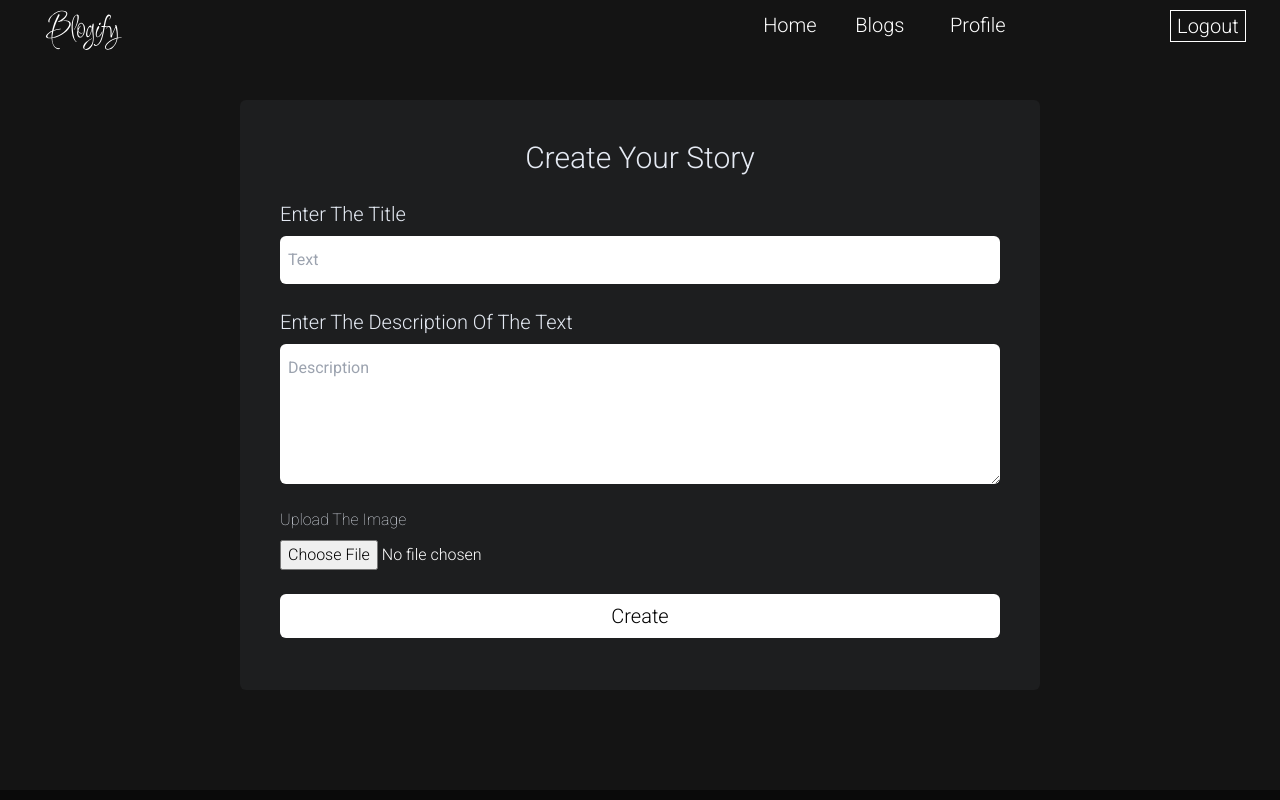
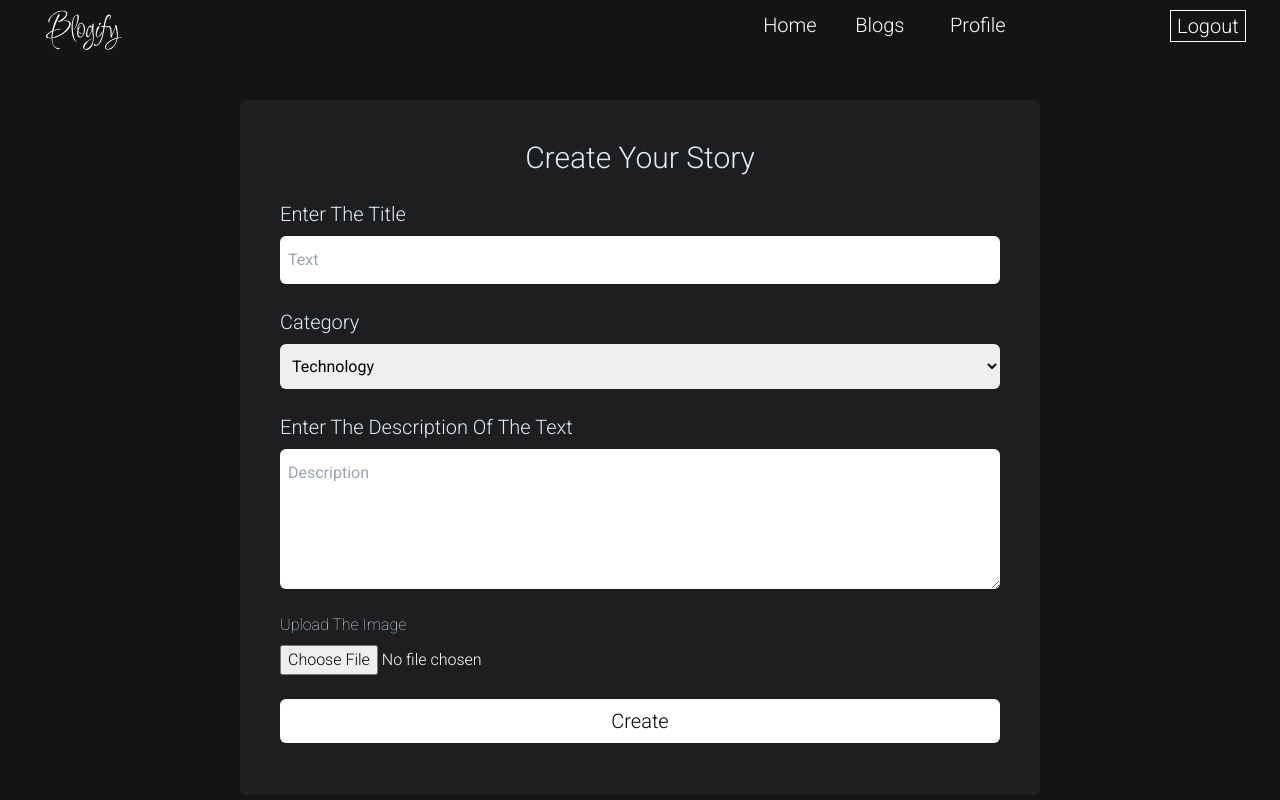
Before and after one commit to Asif-28/Blogify, a Next.js app: page /myBlogs in a window 1280 px wide. Shown: the top 800 px of the page. Built offline with nearby package versions, Linux system fonts and the light colour scheme; no server answers; sample sign-in values are in the browser's storage.

Commit message:
new section on createblogs added & fixed the minore issues

```diff
--- a/models/blogArticle.js
+++ b/models/blogArticle.js
@@ -20,6 +20,10 @@ const BlogSchema = new Schema({
     type: String,
     required: true,
   },
+  category: {
+    type: String,
+    required: true,
+  },
 });
 
 // Create the model from the schema
--- a/src/comp/Footer.jsx
+++ b/src/comp/Footer.jsx
@@ -6,24 +6,42 @@ const Footer = () => {
     <div className="bg-[#0a0a0a] min-h-[10rem] ">
       <div className="footer sm:flex max-w-[1280px] mx-auto sm:py-6 py-4 pl-4  ">
         <div className="flex-1 flex flex-col gap-1 cursor-pointer mb-4 sm:mb-0">
-          <h2 className="text-xl sm:mb-2">Help</h2>
-          <h3 className="font-light">Help Center</h3>
-          <h3 className="font-light">Read terms and Condition</h3>
+          <h2 className="text-xl sm:mb-2 cursor-pointer hover:text-[#009191]">
+            Help
+          </h2>
+          <h3 className="font-light cursor-pointer hover:text-[#009191]">
+            Help Center
+          </h3>
+          <h3 className="font-light cursor-pointer hover:text-[#009191]">
+            Read terms and Condition
+          </h3>
         </div>
         <div className="flex-1 flex flex-col gap-1 cursor-pointer mb-4 sm:mb-0">
-          <h2 className=" text-xl sm:mb-2">Community</h2>
-          <h3 className="profile font-light">Profile</h3>
+          <h2 className=" text-xl sm:mb-2 cursor-pointer hover:text-[#009191]">
+            Community
+          </h2>
+          <h3 className="profile font-light cursor-pointer hover:text-[#009191]">
+            Profile
+          </h3>
           <Link href="./blogs">
-            <h3 className="font-light">Blog</h3>
+            <h3 className="font-light cursor-pointer hover:text-[#009191]">
+              Blog
+            </h3>
           </Link>
           <Link href="./myBlogs">
-            <h3 className="blog font-light">Create your Blog</h3>
+            <h3 className="blog font-light hover:text-[#009191]">
+              Create your Blog
+            </h3>
           </Link>
         </div>
         <div className="flex-1 flex flex-col gap-1 cursor-pointer mb-4 sm:mb-0">
-          <h2 className=" text-xl sm:mb-2">Contact Us</h2>
-          <h3 className="font-light">asif.a.7277@gmail.com</h3>
-          <h3 className="font-light">+91 686 223 2443</h3>
+          <h2 className=" text-xl sm:mb-2 cursor-pointer">Contact Us</h2>
+          <h3 className="font-light cursor-pointer hover:text-[#009191]">
+            asif.a.7277@gmail.com
+          </h3>
+          <h3 className="font-light cursor-pointer hover:text-[#009191]">
+            +91 686 223 2443
+          </h3>
         </div>
       </div>
       <div className="copyright">
--- a/src/comp/blogCards/BlogCard.jsx
+++ b/src/comp/blogCards/BlogCard.jsx
@@ -1,7 +1,6 @@
 import React from "react";
 
 const BlogCard = ({ img, title, desc, authImg, author, date }) => {
-
   const truncateString = (desc, maxWords) => {
     const words = desc.split(" ");
     if (words.length > maxWords) {
--- a/src/comp/createBlog/CreateBlog.jsx
+++ b/src/comp/createBlog/CreateBlog.jsx
@@ -3,24 +3,30 @@ import { useRouter } from "next/router";
 import React, { useState } from "react";
 import { ToastContainer, toast } from "react-toastify";
 import "react-toastify/dist/ReactToastify.css";
+// import Loader from "../Loader";
 const CreateBlog = ({ author }) => {
   const router = useRouter();
   const notify = () => {
-    toast.success("Success!", {
-      position: toast.POSITION.TOP_RIGHT,
-    });
+    if (!title || !desc || !image || !author || !category) return;
+    else {
+      toast.success("Success!", {
+        position: toast.POSITION.TOP_RIGHT,
+      });
+    }
   };
   const CLOUD_NAME = "dakd8y8gh";
   const UPLOAD_PRESET = "my_blog_project_asif";
   const [title, setTitle] = useState("");
   const [desc, setDesc] = useState("");
   const [image, setImage] = useState(null);
+  const [category, setCategory] = useState("Technology");
 
-  //   console.log(name);
+  // console.log(category);
+  // console.log(title);
 
   const handleSubmit = async (e) => {
     e.preventDefault();
-    if (!title || !desc || !image || !author) return;
+    if (!title || !desc || !image || !author || !category) return;
 
     try {
       const imageUrl = await uploadImage();
@@ -30,9 +36,15 @@ const CreateBlog = ({ author }) => {
         desc,
         imageUrl,
         author,
+        category,
       });
 
       console.log("register success", data);
+      // if (!data) {
+      //   <Loader />;
+      // } else {
+      //   router.push(" ./blogs");
+      // }
       router.push(" ./blogs");
     } catch (error) {
       console.log(error);
@@ -87,6 +99,26 @@ const CreateBlog = ({ author }) => {
               onChange={(e) => setTitle(e.target.value)}
             />
           </div>
+          <div className="input flex flex-col text-white gap-2">
+            <label
+              htmlFor="category"
+              className="text-[#e5eaf3] text-base sm:text-xl font-light"
+            >
+              Category
+            </label>
+
+            <select
+              value={category}
+              onChange={(e) => setCategory(e.target.value)}
+              className="text-[#000000] px-2 py-2 sm:py-3 rounded-md border-none"
+            >
+              <option value="Technology">Technology</option>
+              <option value="Lifestyle">Lifestyle</option>
+              <option value="Travel">Travel </option>
+              <option value="Food">Food</option>
+              <option value="Other">Other</option>
+            </select>
+          </div>
           <div className="text flex flex-col text-white gap-2">
             <label
               htmlFor="desc"
@@ -125,8 +157,7 @@ const CreateBlog = ({ author }) => {
             className="bg-[#fff] px-3 py-[.5rem] sm:py-2 text-base sm:text-xl font-light rounded-md md:hover:font-normal mb-3"
           >
             Create
-            {/* {!title || !image || !desc ? null : <ToastContainer />} */}
-            <ToastContainer />
+            {<ToastContainer />}
           </button>
         </form>
       </div>
--- a/src/pages/api/blog.js
+++ b/src/pages/api/blog.js
@@ -1,12 +1,12 @@
 import Blog from "../../../models/blogArticle";
-import { NextRequest, NextResponse } from "next/server";
+// import { NextRequest, NextResponse } from "next/server";
 
 import dbConnect from "../../../config/dbConnect";
 dbConnect();
 
 export default async function handler(req, res) {
   if (req.method === "POST") {
-    const { title, desc, author, imageUrl } = req.body;
+    const { title, desc, author, imageUrl, category } = req.body;
 
     try {
       const existingBlog = await Blog.findOne({ title });
@@ -20,6 +20,7 @@ export default async function handler(req, res) {
         desc,
         imageUrl,
         author,
+        category,
       });
 
       const savedBlog = await newBlog.save();
--- a/src/pages/blogs.jsx
+++ b/src/pages/blogs.jsx
@@ -33,9 +33,12 @@ const BlogData = ({ data }) => {
             <div className=" md:max-w-[1280px] md:mx-auto sm:mb-10 mb-6 px-2 ">
               <div className="article flex flex-col justify-center items-center bg-[#0a0a0a] sm:py-8 sm:px-4 p-4 rounded-xl">
                 <div className="top  flex flex-col justify-center">
-                  <h1 className="text-2xl sm:text-3xl md:text-4xl text-center mb-5 font-thin">
+                  <h1 className="text-2xl sm:text-3xl md:text-4xl text-center sm:mb-4 md:mb-5 font-thin">
                     {item.title}
                   </h1>
+                  <h3 className="text-[1rem] md:text-2xl mb-3 font-thin">
+                    Category: {item.category}
+                  </h3>
                   <div className="img ">
                     <img
                       className="md:max-w-[900px] max-h-[600px] object-cover w-[100vw] rounded-xl mb-5 "
--- a/src/pages/profile.jsx
+++ b/src/pages/profile.jsx
@@ -70,11 +70,14 @@ const Profile = () => {
               return (
                 <div key={index} className="">
                   <div className=" md:max-w-[1280px] md:mx-auto sm:mb-10 mb-6 px-2 ">
-                    <div className="article flex flex-col justify-center items-center bg-[#0a0a0a] p-4 rounded-xl">
+                    <div className="article flex flex-col justify-center items-center bg-[#0a0a0a] md:pt-6 p-4 rounded-xl">
                       <div className="top  flex flex-col justify-center">
                         <h1 className="text-2xl sm:text-3xl md:text-4xl text-center mb-5 font-thin">
                           {item.title}
                         </h1>
+                        <h3 className="text-[1rem] md:text-2xl mb-3 font-thin">
+                          Category: {item.category}
+                        </h3>
                         <div className="img ">
                           <img
                             className="md:max-w-[700px] max-h-[500px] object-cover w-[100vw] rounded-xl mb-5 "
--- a/src/pages/register.jsx
+++ b/src/pages/register.jsx
@@ -3,7 +3,7 @@ import React, { useState } from "react";
 import { useRouter } from "next/router";
 import { ToastContainer, toast } from "react-toastify";
 import "react-toastify/dist/ReactToastify.css";
-import { Alert } from "@mui/material";
+// import { Alert } from "@mui/material";
 import Link from "next/link";
 // import { Container } from "postcss";
 
@@ -44,11 +44,11 @@ const Register = () => {
       });
     }
   };
-  const validCredentials = () => {
-    toast.success("Success !", {
-      position: toast.POSITION.TOP_CENTER,
-    });
-  };
+  // const validCredentials = () => {
+  //   toast.success("Success !", {
+  //     position: toast.POSITION.TOP_CENTER,
+  //   });
+  // };
   const submitHandler = async (e) => {
     e.preventDefault();
     if (valid) {
```
